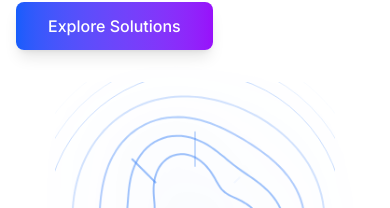
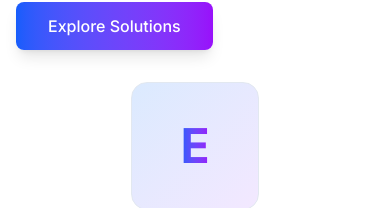
Before and after one commit to ujwalcode24/spheratic-v2, a Next.js app: page / in a window 390 px wide. Shown: the part 1360-1568 px from the top of the page. Built offline with nearby package versions, Linux system fonts and the light colour scheme.

Commit message:
removed canvas

```diff
--- a/src/components/ui/FullWidthSection.tsx
+++ b/src/components/ui/FullWidthSection.tsx
@@ -171,26 +171,18 @@ export const DomainSection: React.FC<DomainSectionProps> = ({
             reverse ? 'lg:col-start-1 lg:row-start-1' : ''
           )}
         >
+          {/* Desktop: Show 3D canvas animations */}
+          <div className="hidden md:flex w-full h-full items-center justify-center">
             {title === "Empathy Tech" ? (
-            <div className="w-full h-full flex items-center justify-center">
               <PulsingWaveform isDarkMode={!isLightVariant} />
-            </div>
             ) : title === "FinTech" ? (
-            <div className="w-full h-full flex items-center justify-center">
               <AnimatedWallet isDarkMode={!isLightVariant} />
-            </div>
             ) : title === "Human Tech" ? (
-            <div className="w-full h-full flex items-center justify-center">
               <AnimatedAR isDarkMode={!isLightVariant} />
-            </div>
             ) : title === "AI & Innovation" ? (
-            <div className="w-full h-full flex items-center justify-center">
               <AnimatedBrain isDarkMode={!isLightVariant} />
-            </div>
             ) : title === "Deep Tech" ? (
-            <div className="w-full h-full flex items-center justify-center">
               <QuantumGrid isDarkMode={!isLightVariant} />
-            </div>
             ) : (
               <div className={cn(
                 "w-64 h-64 rounded-2xl flex items-center justify-center transition-all duration-300 hover:scale-105",
@@ -204,6 +196,22 @@ export const DomainSection: React.FC<DomainSectionProps> = ({
                 </div>
               </div>
             )}
+          </div>
+
+          {/* Mobile: Show simple icon placeholder */}
+          <div className="flex md:hidden w-full h-full items-center justify-center">
+            <div className={cn(
+              "w-32 h-32 rounded-2xl flex items-center justify-center",
+              isLightVariant ? "bg-gradient-to-br from-blue-100 to-purple-100 border border-slate-200" : "bg-white/10 backdrop-blur-sm border border-white/20"
+            )}>
+              <div className={cn(
+                "text-5xl font-bold",
+                isLightVariant ? "bg-gradient-to-r from-blue-600 to-purple-600 bg-clip-text text-transparent" : "text-white"
+              )}>
+                {title.charAt(0)}
+              </div>
+            </div>
+          </div>
         </motion.div>
       </div>
     </FullWidthSection>
```
Lines whose indentation alone changed are shown as unchanged.
